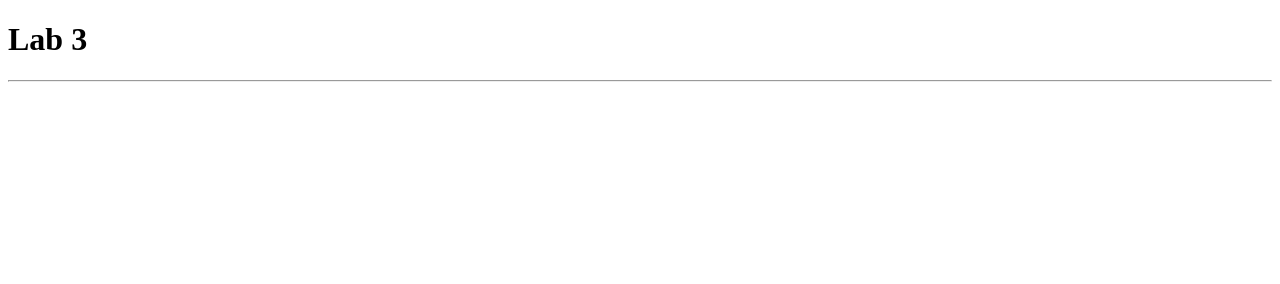
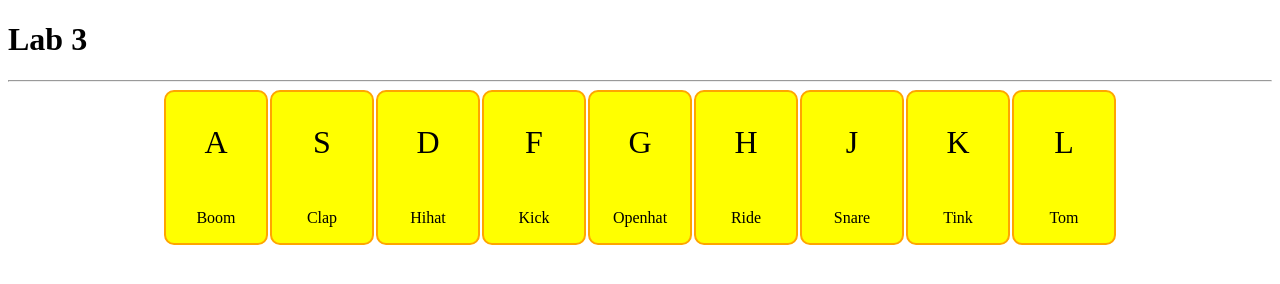
Before and after one commit to dumiensky/programowanie-js, a plain HTML site: page lab3/index.html in a window 1280 px wide. Drawn offline with Linux system fonts and the light colour scheme.

Commit message:
lab3 - basic play functionality

```diff
--- a/lab3/index.html
+++ b/lab3/index.html
@@ -13,6 +13,9 @@
     <h1>Lab 3</h1>
     <hr />
 
+    <div class="container">
+
+    </div>
 
 
     <script type="text/javascript" src="site.js"></script>
--- a/lab3/site.css
+++ b/lab3/site.css
@@ -0,0 +1,20 @@
+.container {
+    display: flex;
+    justify-content: center;
+    gap: 2px;
+}
+
+.sound-div {
+    width: 100px;
+    border: 2px solid orange;
+    border-radius: 10px;
+    background-color: yellow;
+    display: flex;
+    flex-direction: column;
+    align-items: center;
+}
+
+.sound-div.active {
+    background-color: orange;
+    transition: background-color 0.05s;
+}
--- a/lab3/site.js
+++ b/lab3/site.js
@@ -0,0 +1,66 @@
+const soundSet = [
+    { Key: 'A', Name: 'Boom', File: 'sounds/boom.wav' },
+    { Key: 'S', Name: 'Clap', File: 'sounds/clap.wav' },
+    { Key: 'D', Name: 'Hihat', File: 'sounds/hihat.wav' },
+    { Key: 'F', Name: 'Kick', File: 'sounds/kick.wav' },
+    { Key: 'G', Name: 'Openhat', File: 'sounds/openhat.wav' },
+    { Key: 'H', Name: 'Ride', File: 'sounds/ride.wav' },
+    { Key: 'J', Name: 'Snare', File: 'sounds/snare.wav' },
+    { Key: 'K', Name: 'Tink', File: 'sounds/tink.wav' },
+    { Key: 'L', Name: 'Tom', File: 'sounds/tom.wav' }
+];
+
+(function init() {
+
+    createButtons();
+
+    document.addEventListener('keydown', onKeyDown);
+
+})();
+
+function createButtons() {
+    const container = document.querySelector('.container');
+
+    for (const sound of soundSet) {
+        var soundD = document.createElement('div');
+        soundD.classList.add('sound-div');
+        soundD.dataset.key = sound.Key.toLowerCase();
+
+        var keyP = document.createElement('p');
+        keyP.innerText = sound.Key;
+        keyP.style.fontSize = "2em";
+
+        var nameP = document.createElement('p');
+        nameP.innerText = sound.Name;
+
+        var audioE = document.createElement('audio');
+        audioE.src = sound.File;
+        audioE.dataset.key = sound.Key.toLowerCase();
+
+        soundD.appendChild(keyP);
+        soundD.appendChild(nameP);
+        soundD.appendChild(audioE);
+
+        container.appendChild(soundD);
+    }
+}
+
+function onKeyDown(e) {
+    playSound(e.key);
+}
+
+function playSound(key) {
+    var audio = document.querySelector(`audio[data-key="${key}"]`);
+    if (audio) {
+        audio.currentTime = 0;
+        audio.play();
+
+        var div = document.querySelector(`div[data-key="${key}"]`);
+        if (div) {
+            div.classList.add('active');
+            setTimeout(() => {
+                div.classList.remove('active');
+            }, 100);
+        }
+    }
+}
```
Also changed, not shown: 9 other files.
